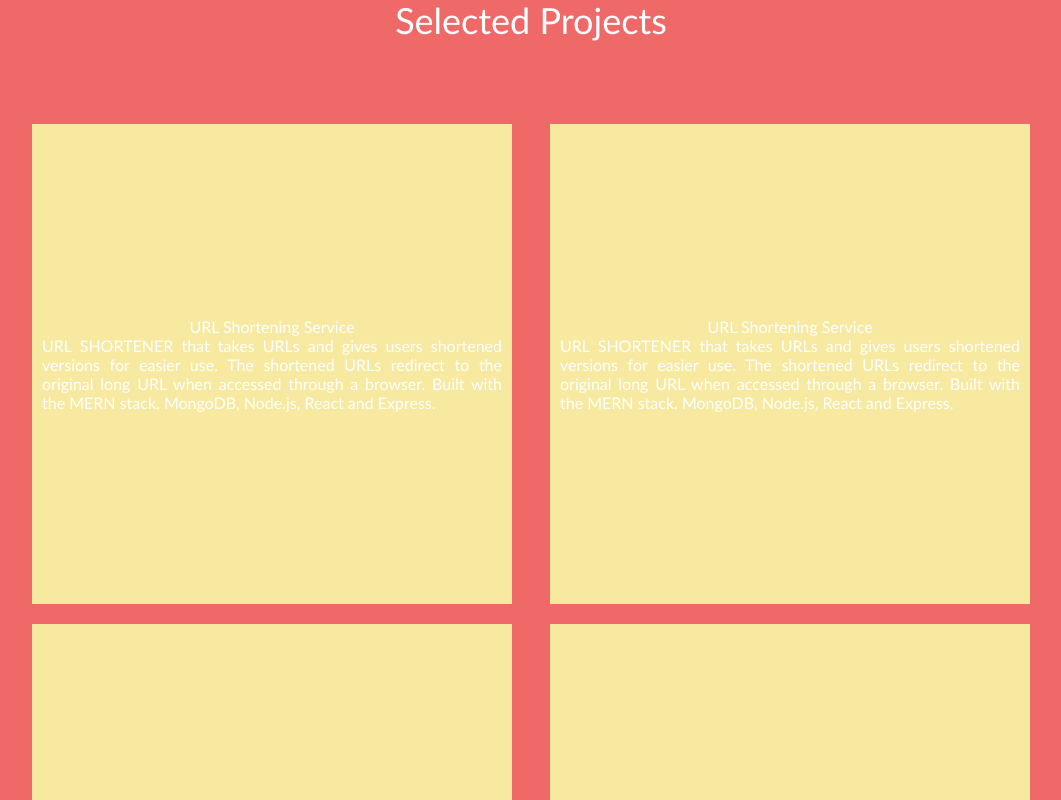
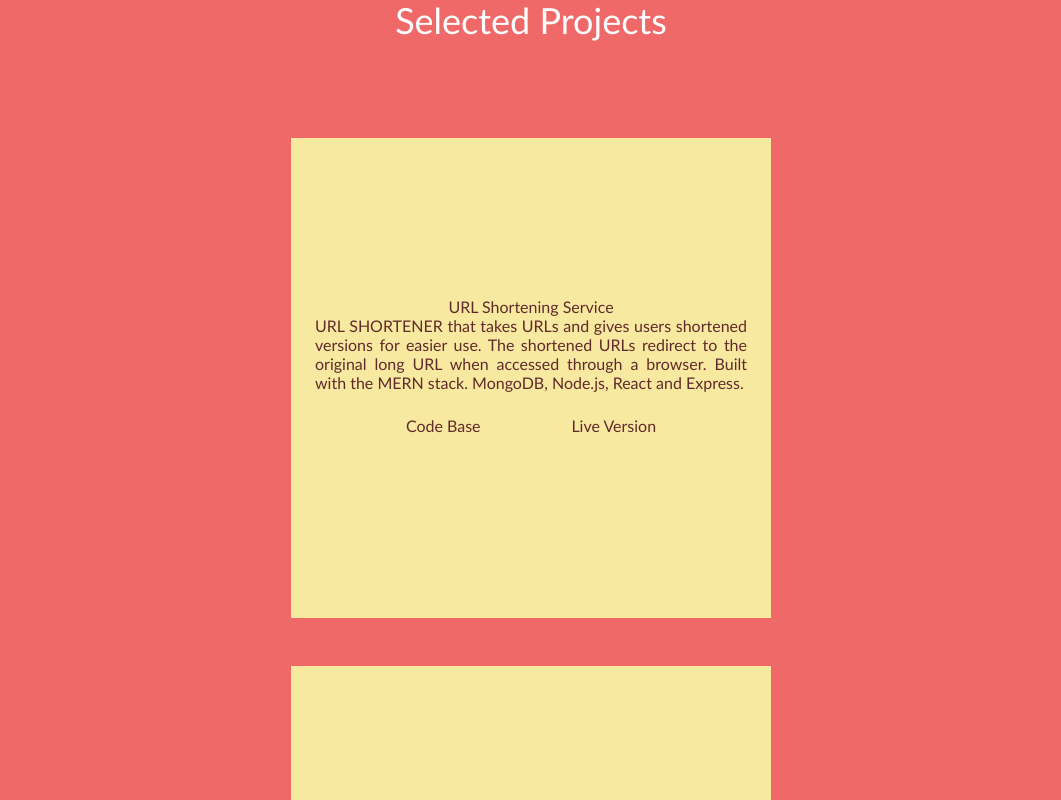
Before and after one commit to OsasAzamegbe/Portfolio-v1, a React (Create React App) app: page / in a window 1280 px wide. Shown: the part 940-1740 px from the top of the page, without its empty margins (109-1170 px from the left). Built offline with nearby package versions, Linux system fonts and the light colour scheme.

Commit message:
FEAT: Added card links.

```diff
--- a/src/components/Card.css
+++ b/src/components/Card.css
@@ -3,8 +3,8 @@
     justify-content: center;
     align-items: center;
     flex-direction: column;
-    padding: 10px;
-    margin: 10px;
+    padding: 24px;
+    margin: 24px;
     background-color: var(--yellow);
     width: 60vmin;
     height: 60vmin;
@@ -14,4 +14,24 @@
     display: flex;
     justify-content: space-around;
     flex-wrap: wrap;
+    color: var(--dark)
 }
+
+.card-links-container{
+    display: flex;
+    justify-content: space-evenly;
+    margin: 24px 0;
+    width: 100%;
+}
+
+.card-links-container, a{
+    text-decoration: none;
+    color: inherit;
+}
+
+@media screen and (max-width: 960px) {
+    .card{
+        width: 80vw;
+        height: 80vw;
+    }
+}
--- a/src/components/Card.js
+++ b/src/components/Card.js
@@ -1,5 +1,6 @@
 import React from 'react'
 import './Card.css'
+import {Link} from 'react-router-dom'
 
 
 const Card = () => {
@@ -8,7 +9,16 @@ const Card = () => {
             <div className="card-container">
                 <header className="card-heading">URL Shortening Service</header>
                 <p className="card-description">URL SHORTENER that takes URLs and gives users shortened versions for easier use. The shortened URLs redirect to the original long URL when accessed through a browser. Built with the MERN stack. MongoDB, Node.js, React and Express.</p>
+                <div className="card-links-container">
+                    <Link target="_blank" to="//github.com/OsasAzamegbe/Url-Shortening-Service">
+                        Code Base
+                    </Link>
+                    <Link target="_blank" to="//sh-orten.herokuapp.com/">
+                        Live Version
+                    </Link>
+                </div>
             </div>
+
         </div>
     )
 }
```
